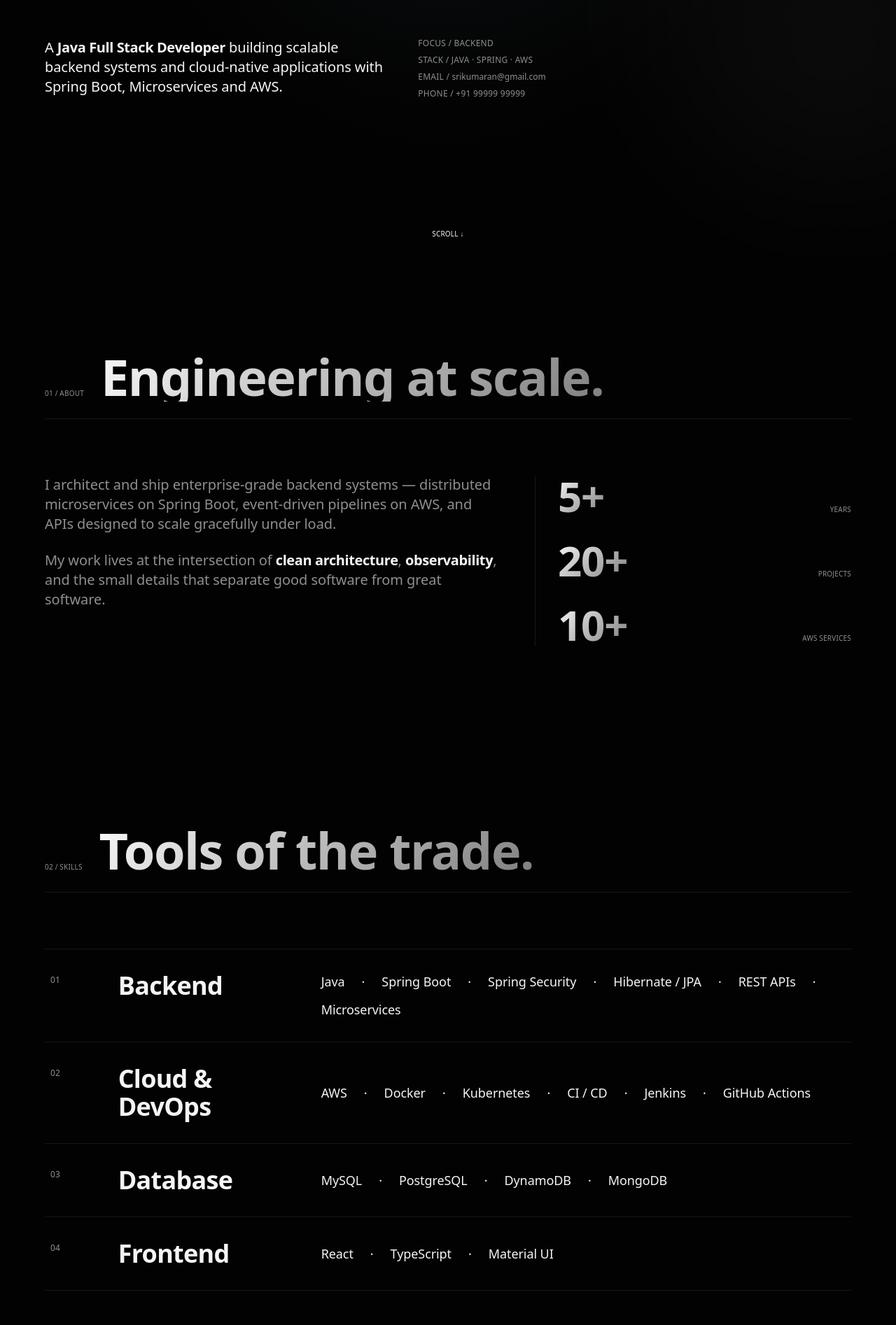
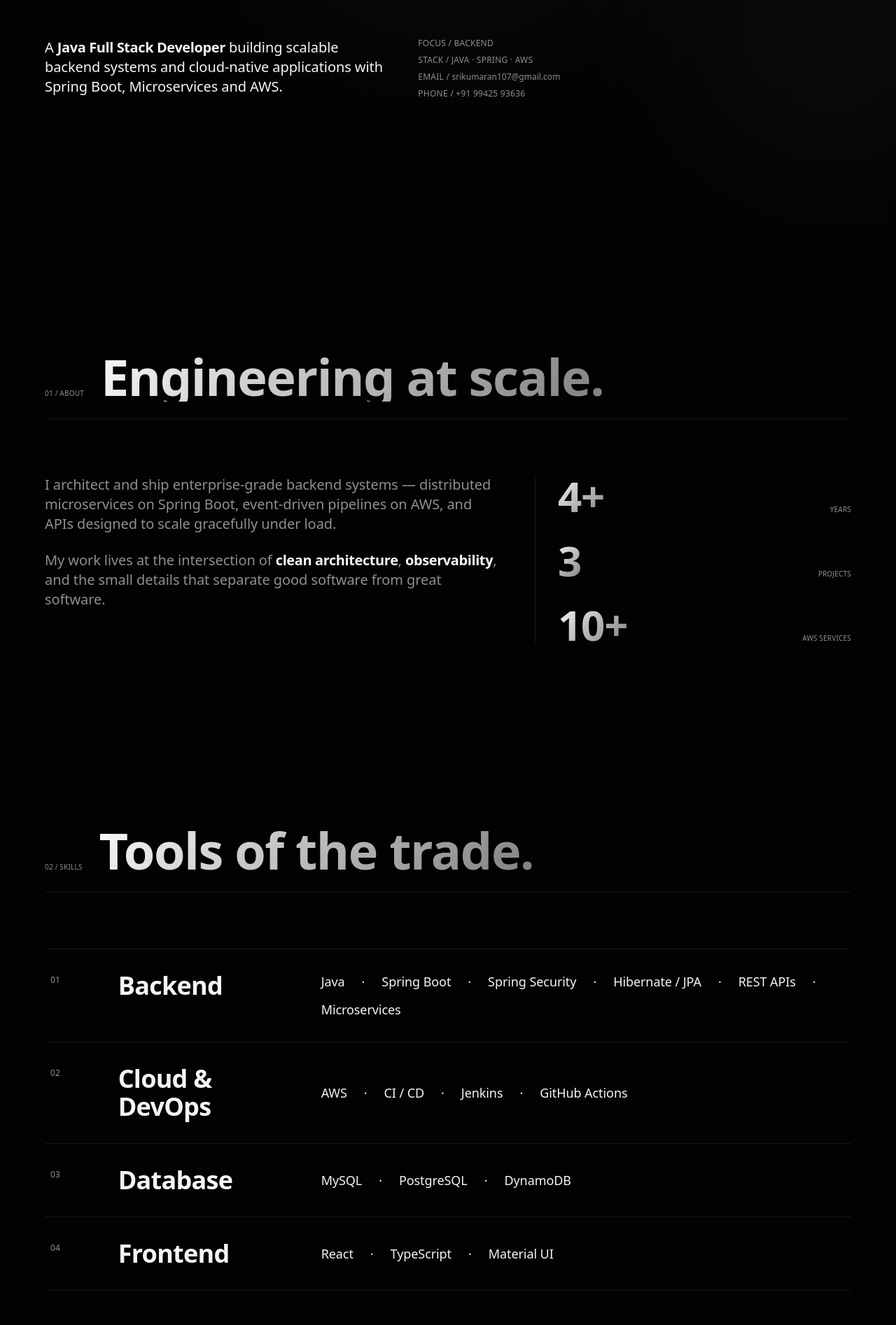
Before and after one commit to Kumar10796/Kumar10796.github.io, a React (Vite) app: page / in a window 1280 px wide. Shown: the part 426-2320 px from the top of the page at 70% size. Built offline with nearby package versions, Linux system fonts and the light colour scheme; a web font is replaced by a local one.

Commit message:
Update contact information and adjust skill sets in portfolio components

```diff
--- a/src/components/portfolio/About.tsx
+++ b/src/components/portfolio/About.tsx
@@ -2,8 +2,8 @@ import { motion } from "framer-motion";
 import { Section } from "./Section";
 
 const stats = [
-  { value: "5+", label: "Years" },
-  { value: "20+", label: "Projects" },
+  { value: "4+", label: "Years" },
+  { value: "3", label: "Projects" },
   { value: "10+", label: "AWS Services" },
 ];
 
--- a/src/components/portfolio/Footer.tsx
+++ b/src/components/portfolio/Footer.tsx
@@ -33,15 +33,10 @@ export function Footer() {
               Reach me
             </p>
             <p className="text-base">
-              <a href="mailto:srikumaran@gmail.com" className="hover:text-foreground/80 transition-colors block">srikumaran@gmail.com</a>
-              <a href="tel:+919999999999" className="hover:text-foreground/80 transition-colors block mt-1 font-mono text-sm">+91 99999 99999</a>
+              <a href="mailto:srikumaran107@gmail.com" className="hover:text-foreground/80 transition-colors block">srikumaran107@gmail.com</a>
+              <a href="tel:+919942593636" className="hover:text-foreground/80 transition-colors block mt-1 font-mono text-sm">+91 99425 93636</a>
             </p>
           </div>
-        </div>
-
-        <div className="mt-10 flex flex-col sm:flex-row items-center justify-between gap-4 font-mono text-[10px] uppercase tracking-[0.3em] text-muted-foreground">
-          <p>© {new Date().getFullYear()} Sri Kumaran V</p>
-          <p>Crafted with care · v1.0</p>
         </div>
       </div>
     </footer>
--- a/src/components/portfolio/Hero.tsx
+++ b/src/components/portfolio/Hero.tsx
@@ -60,19 +60,15 @@ export function Hero() {
             </div>
             <div>
               <span className="text-foreground/40">Email / </span>
-              <a href="mailto:srikumaran@gmail.com" className="hover:text-foreground transition-colors normal-case tracking-normal">srikumaran@gmail.com</a>
+              <a href="mailto:srikumaran107@gmail.com" className="hover:text-foreground transition-colors normal-case tracking-normal">srikumaran107@gmail.com</a>
             </div>
             <div>
               <span className="text-foreground/40">Phone / </span>
-              <a href="tel:+919999999999" className="hover:text-foreground transition-colors">+91 99999 99999</a>
+              <a href="tel:+919942593636" className="hover:text-foreground transition-colors">+91 99425 93636</a>
             </div>
           </div>
         </motion.div>
       </div>
-
-      <div className="absolute bottom-8 left-1/2 -translate-x-1/2 font-mono text-[10px] tracking-[0.3em] uppercase text-muted-foreground/60">
-        Scroll ↓
-      </div>
     </section>
   );
 }
--- a/src/components/portfolio/Skills.tsx
+++ b/src/components/portfolio/Skills.tsx
@@ -8,11 +8,11 @@ const groups = [
   },
   {
     title: "Cloud & DevOps",
-    skills: ["AWS", "Docker", "Kubernetes", "CI / CD", "Jenkins", "GitHub Actions"],
+    skills: ["AWS", "CI / CD", "Jenkins", "GitHub Actions"],
   },
   {
     title: "Database",
-    skills: ["MySQL", "PostgreSQL", "DynamoDB", "MongoDB"],
+    skills: ["MySQL", "PostgreSQL", "DynamoDB"],
   },
   {
     title: "Frontend",
```
